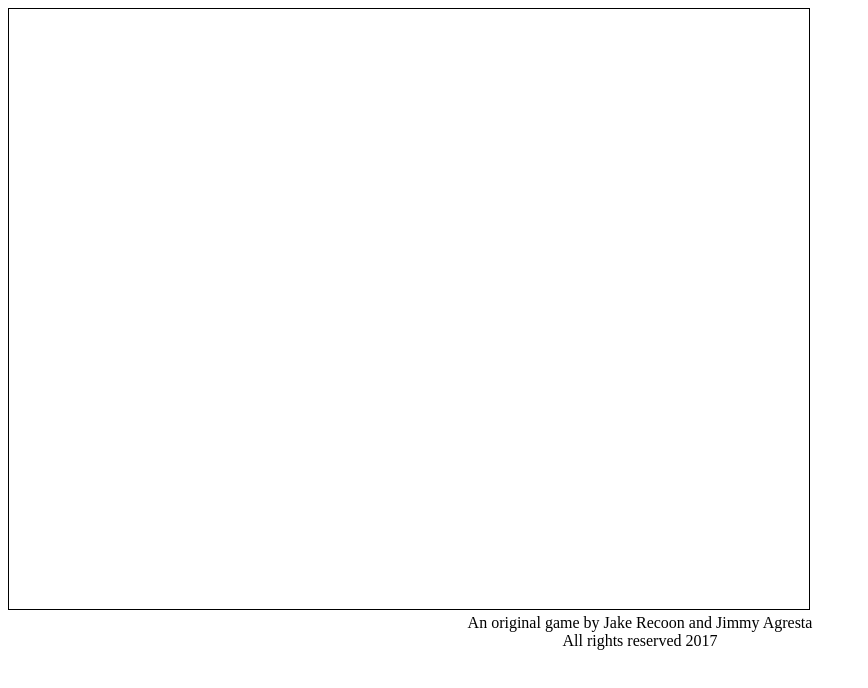
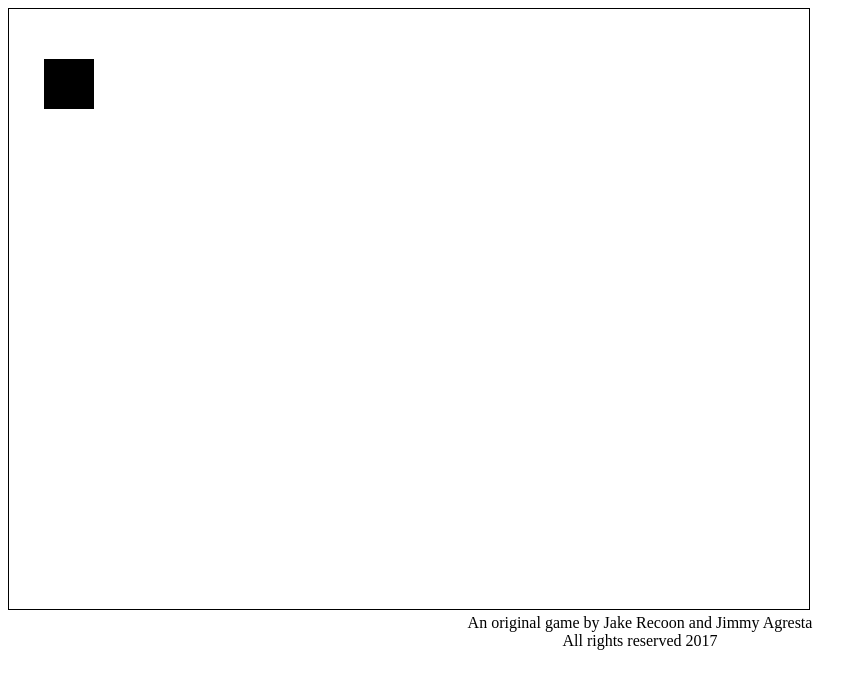
Before and after one commit to jhr2186/Politiquest, a plain HTML site: page Politiquest/index.html in a window 1280 px wide. Shown: the whole page, without its empty margins (0-868 px from the left). Drawn offline with Linux system fonts and the light colour scheme.

Commit message:
works now
this

```diff
--- a/Politiquest/index.html
+++ b/Politiquest/index.html
@@ -13,7 +13,7 @@
 	  <script type="text/javascript" src="main.js"></script>
   </head>
   <body>
-      <canvas height=600 width=800>
+      <canvas height=600 width=800 id="canvas">
         Get a better browser!!! (Your browser doesn't support canvas)
       </canvas>
       <div id="credits">
--- a/Politiquest/main.js
+++ b/Politiquest/main.js
@@ -2,6 +2,10 @@
 {
 	var canvas = document.querySelector("#canvas")
 	var ctx = canvas.getContext('2d');
+
+
+	ctx.fillStyle = 'black';
+	ctx.fillRect(35,50,50,50);
 };
 
 window.onload=init;
```
Lines whose indentation alone changed are shown as unchanged.
